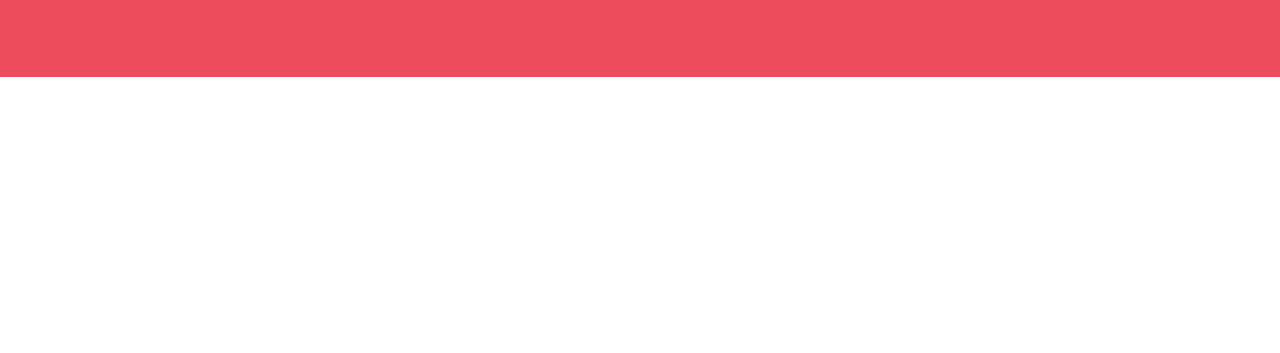
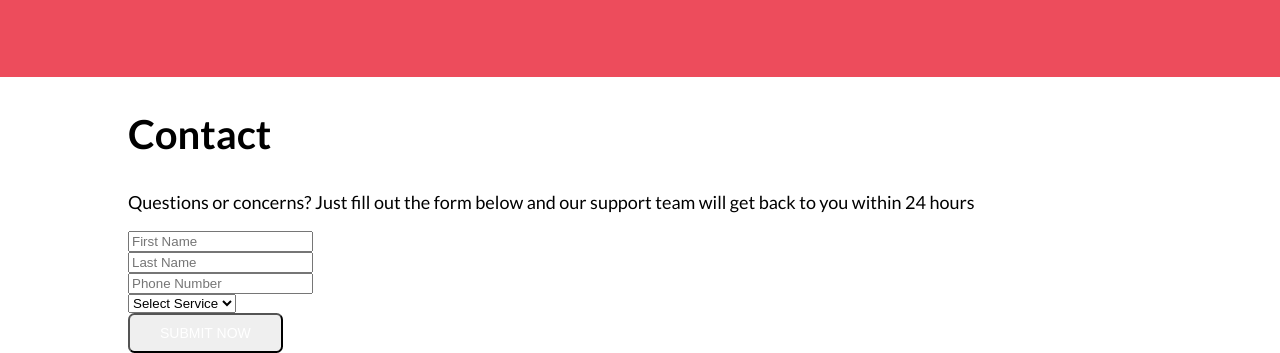
Before and after one commit to dovecancode/cloudbudget, a website: page index.html in a window 1280 px wide. Shown: the part 2837-3190 px from the top of the page. Before the commit the page ends 2914 px from the top, so only its background shows below. Drawn offline with Linux system fonts and the light colour scheme.

Commit message:
feat: add html markup for contact section

```diff
--- a/index.html
+++ b/index.html
@@ -181,6 +181,41 @@
           </div>
         </div>
       </div>
+      <div class="contact">
+        <div class="container">
+          <div class="d-flex-layout">
+            <div class="contact__text col-2">
+              <h2 class="heading-h2">Contact</h2>
+              <p class="p-line">
+                Questions or concerns? Just fill out the form below and our
+                support team will get back to you within 24 hours
+              </p>
+            </div>
+            <div class="contact__form col-2">
+              <form class="form">
+                <div class="form__col-2-input">
+                  <div class="form__input col">
+                    <input type="text" placeholder="First Name" />
+                  </div>
+                  <div class="form__input col">
+                    <input type="text" placeholder="Last Name" />
+                  </div>
+                </div>
+                <div class="form__input">
+                  <input type="tel" placeholder="Phone Number" />
+                </div>
+                <div class="form__input">
+                  <select>
+                    <option selected>Select Service</option>
+                    <option>...</option>
+                  </select>
+                </div>
+                <button type="submit" class="btn form__btn">Submit now</button>
+              </form>
+            </div>
+          </div>
+        </div>
+      </div>
     </main>
     <script src="/dist/script.js"></script>
   </body>
```
